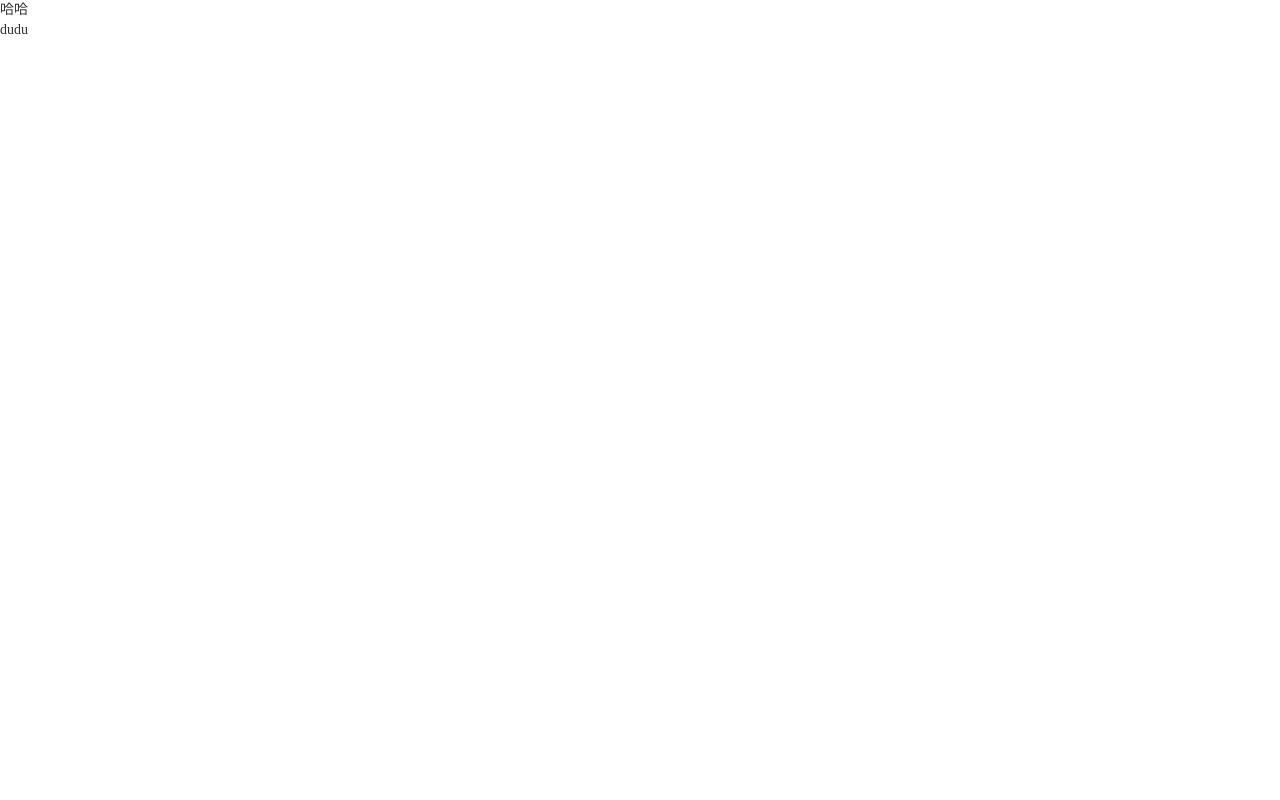
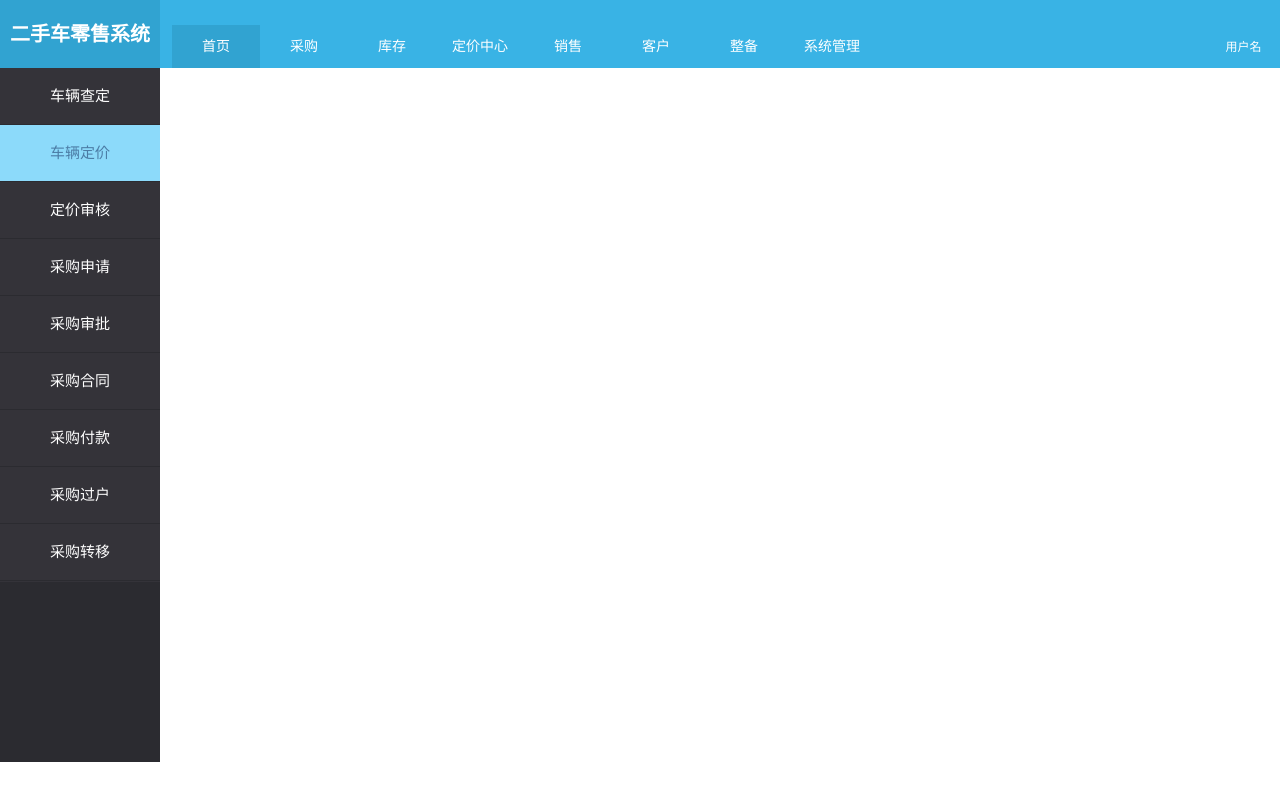
Before and after one commit to qg520jungle/usedcarretail, a website: page index.html in a window 1280 px wide. Drawn offline with nearby package versions, Linux system fonts and the light colour scheme; files that its build step writes are made by us from their sources.

Commit message:
头 和侧边栏

```diff
--- a/index.html
+++ b/index.html
@@ -21,7 +21,50 @@
   <!--<link href="favicon.ico" rel="bookmark icon" />-->
 </head>
 <body>
-  <div>哈哈</div>
-  <div>dudu</div>
+  <div class="g-head f-cb">
+   <div class="m-logo">
+     <a href="index.html">
+          <!--<i class="u-icon u-icon-logo"></i>-->
+          <span class="u-logo">二手车零售系统</span>
+      </a>
+   </div>
+    <div class="m-nav">
+      <ul class="f-cb">
+        <li><a href="###" class="z-active">首页</a></li>
+        <li><a href="###">采购</a></li>
+        <li><a href="###">库存</a></li>
+        <li><a href="###">定价中心</a></li>
+        <li><a href="###">销售</a></li>
+        <li><a href="###">客户</a></li>
+        <li><a href="###">整备</a></li>
+        <li><a href="###">系统管理</a></li>
+      </ul>
+    </div>
+    <div class="m-login">
+      <i class="u-icon"></i>
+      <span class="host">用户名</span>
+      <i class="u-icon u-icon-down"></i>
+    </div>
+  </div>
+  <div class="g-body f-cb">
+    <div class="m-side">
+      <ul class="">
+        <li><a href="###"><i class="u-icon"></i><span class="tab">车辆查定</span></a></li>
+        <li><a href="###" class="z-active"><i class="u-icon"></i><span class="tab">车辆定价</span></a></li>
+        <li><a href="###"><i class="u-icon"></i><span class="tab">定价审核</span></a></li>
+        <li><a href="###"><i class="u-icon"></i><span class="tab">采购申请</span></a></li>
+        <li><a href="###"><i class="u-icon"></i><span class="tab">采购审批</span></a></li>
+        <li><a href="###"><i class="u-icon"></i><span class="tab">采购合同</span></a></li>
+        <li><a href="###"><i class="u-icon"></i><span class="tab">采购付款</span></a></li>
+        <li><a href="###"><i class="u-icon"></i><span class="tab">采购过户</span></a></li>
+        <li><a href="###"><i class="u-icon"></i><span class="tab">采购转移</span></a></li>
+      </ul>
+    </div>
+    <div class="m-main"></div>
+  </div>
+  <div class="g-foot"></div>
+  <script>
+//    首页的导航和侧边栏
+  </script>
 </body>
 </html>
--- a/src/global.less
+++ b/src/global.less
@@ -10,8 +10,13 @@
 @color2: #999;
 @color3: #ddd;
 @bg: #f0f0f0;
+@main-b:#31a3d1;
+@main-b2:#39b3e5;
+@main-b3:#8cdafa;
 @main-c: #ffcb33;
 @main-mb_y: #ffcd0d;
+@side:#2b2b30;
+@side-li:#343339;
 body {
   font-family: 'Microsoft yahei';
 }
@@ -27,3 +32,83 @@ li {
   padding: 0;
   margin: 0;
 }
+.g-head{
+  min-width: 1200px;
+  width: 100%;
+  background-color: @main-b2;
+}
+.g-body{
+
+}
+.g-foot{
+
+}
+.m-logo{
+  float: left;
+  text-align: center;
+}
+.m-nav{
+  float:left;
+  ul{
+    margin-top:25px;
+    margin-left: 12px;
+  }
+  li{
+    float:left;
+  }
+  a{
+    display: block;
+    text-align: center;
+    height: 43px;
+    line-height: 43px;
+    width: 88px;
+    background-color: @main-b2;
+    color:#fff;
+    font-size: 14px;
+  }
+  .z-active{
+      background-color: @main-b;
+  }
+}
+.m-login{
+  float:right;
+  margin-top: 25px;
+  margin-right: 15px;
+  height: 43px;
+  line-height: 43px;
+  text-align: center;
+  .host{
+    color: #fff;
+    font-size: 12px;
+  }
+}
+.m-side{
+  float:left;
+  width: 160px;
+  height: 100%;
+  background-color: @side;
+  ul{
+    margin-bottom: 180px;
+    border-bottom: 1px solid @side-li;
+  }
+  li{
+    border-bottom: 1px solid @side;
+  }
+  a{
+    display: inline-block;
+    width: 160px;
+    height: 56px;
+    line-height: 56px;
+    color:#fff;
+    font-size: 15px;
+    text-align: center;
+    background-color: @side-li;
+  }
+  .z-active{
+    color:#4b7ca5;
+    background-color: @main-b3;
+  }
+}
+.m-main{
+  float:left;
+}
--- a/src/unit.less
+++ b/src/unit.less
@@ -1 +1,11 @@
 // out: null
+.u-logo{
+  display: inline-block;
+  width: 160px;
+  height: 68px;
+  line-height: 68px;
+  font-size: 20px;
+  font-weight: 600;
+  color: #fff;
+  background-color: @main-b;
+}
```
